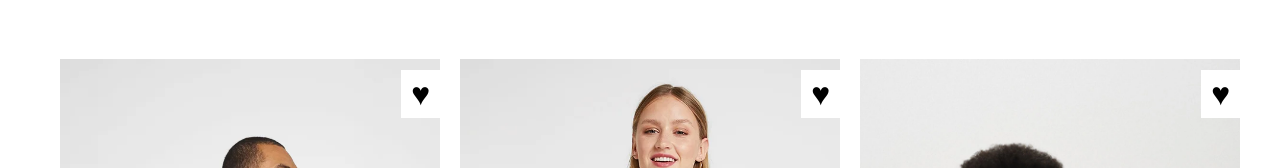
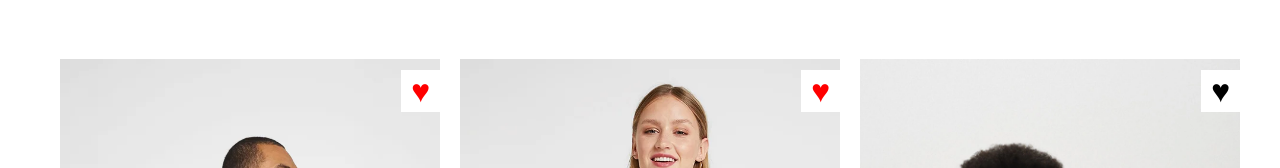
Before and after one commit to LoreWebDev24/vite-boolando, a Vue app: page / in a window 1280 px wide. Shown: the part 121-289 px from the top of the page. Built offline with nearby package versions, Linux system fonts and the light colour scheme.

Commit message:
add the bonus bonus (key "isInFavourites" :class)

```diff
--- a/src/components/Card.vue
+++ b/src/components/Card.vue
@@ -21,8 +21,10 @@
 <div class="col-4">
     <div class="card">
         <div class="card-top">
-        <div class="heart">
-            <p class="heart-size">&#9829;</p>
+        <div
+		class="heart"
+		:class="{ red: item.isInFavorites}">
+            <span class="wrapper heart-size hearth">&#9829;</span>
         </div>
         <div class="badges-wrapper">
             <!-- <div class="price-off just-price-off">
@@ -159,4 +161,9 @@ ul {
 	cursor: pointer;
 }
 
+/* UTILITY */
+.red {
+	color: red;
+}
+
 </style>
--- a/src/styles/master.scss
+++ b/src/styles/master.scss
@@ -20,7 +20,7 @@ a {
 	cursor: pointer;
 }
 
-span {
+span:not(.wrapper) {
 	color: white;
 	padding-left: 10px;
 	font-size: 17px;
```
